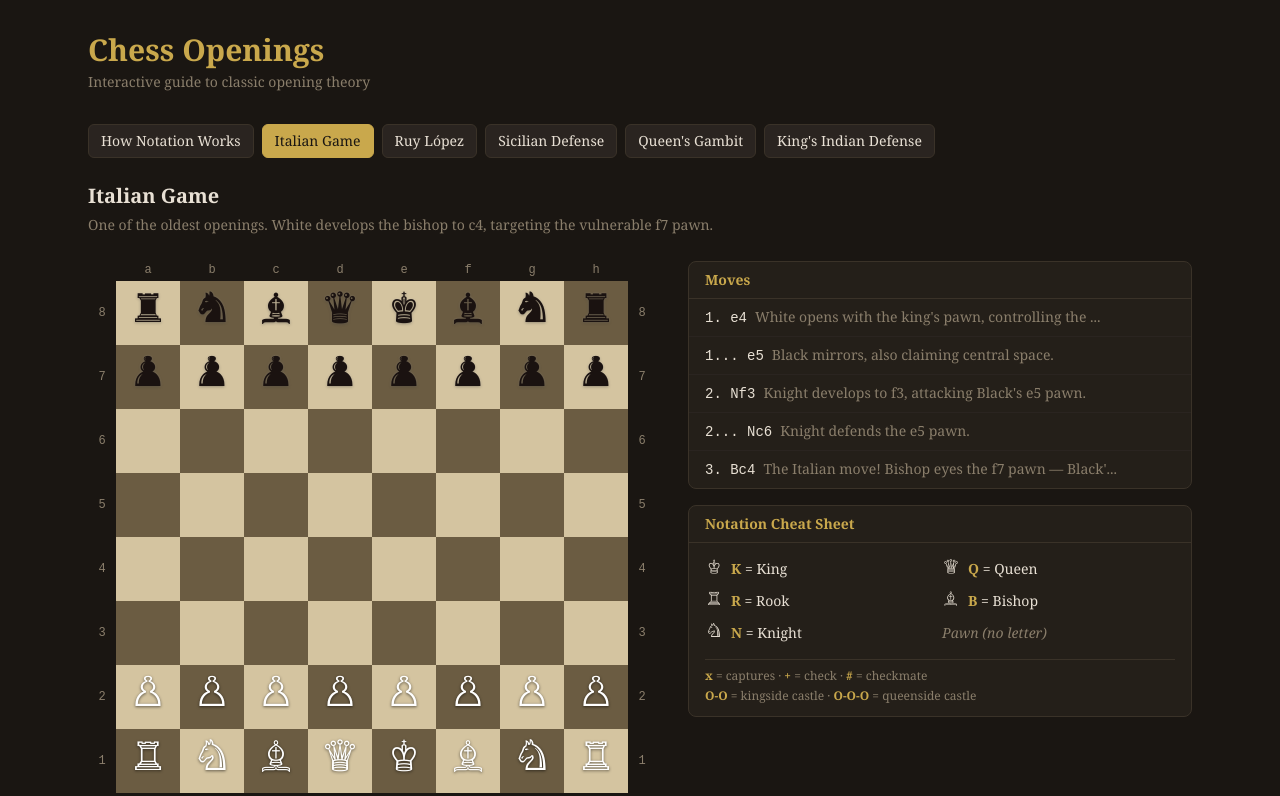
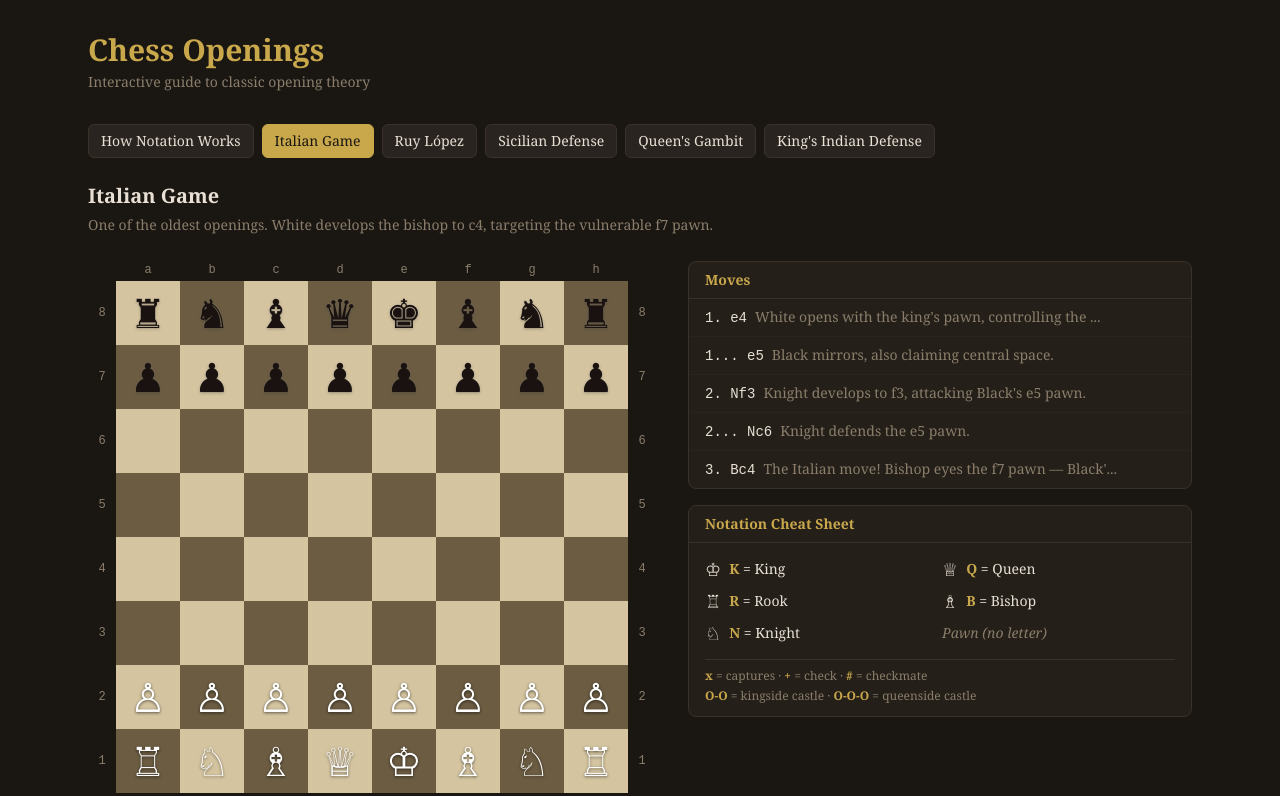
Before and after one commit to QAdottech/agentic-dev-days-chess, a Next.js app: page / in a window 1280 px wide. Shown: the top 796 px of the page. Built offline with nearby package versions, Linux system fonts and the light colour scheme.

Commit message:
Revert "Force chess-glyph font stack on piece spans"
This reverts commit 4748cca0413df72f245329544d6e1c1477acc43e.

```diff
--- a/src/app/components/Board.tsx
+++ b/src/app/components/Board.tsx
@@ -107,8 +107,6 @@ export default function Board({ board, currentMove }: BoardProps) {
                       position: "relative",
                       zIndex: 1,
                       color: isWhitePiece(piece) ? "#fff" : "#1a1210",
-                      fontFamily:
-                        "'Segoe UI Symbol', 'Apple Symbols', 'Noto Sans Symbols2', 'DejaVu Sans', 'Symbola', sans-serif",
                       textShadow: isWhitePiece(piece)
                         ? "0 1px 3px rgba(0,0,0,0.6)"
                         : "0 1px 3px rgba(0,0,0,0.3)",
--- a/src/app/components/CheatSheet.tsx
+++ b/src/app/components/CheatSheet.tsx
@@ -31,15 +31,7 @@ export default function CheatSheet() {
             <div key={item.name} className="flex items-center gap-2 text-sm" style={{ color: "#e8e0d4" }}>
               {item.symbol ? (
                 <>
-                  <span
-                    className="text-lg"
-                    style={{
-                      fontFamily:
-                        "'Segoe UI Symbol', 'Apple Symbols', 'Noto Sans Symbols2', 'DejaVu Sans', 'Symbola', sans-serif",
-                    }}
-                  >
-                    {PIECE_DISPLAY[item.symbol]}
-                  </span>
+                  <span className="text-lg">{PIECE_DISPLAY[item.symbol]}</span>
                   <span>
                     <span className="font-bold" style={{ color: "#c9a84c" }}>{item.symbol}</span> = {item.name}
                   </span>
```
